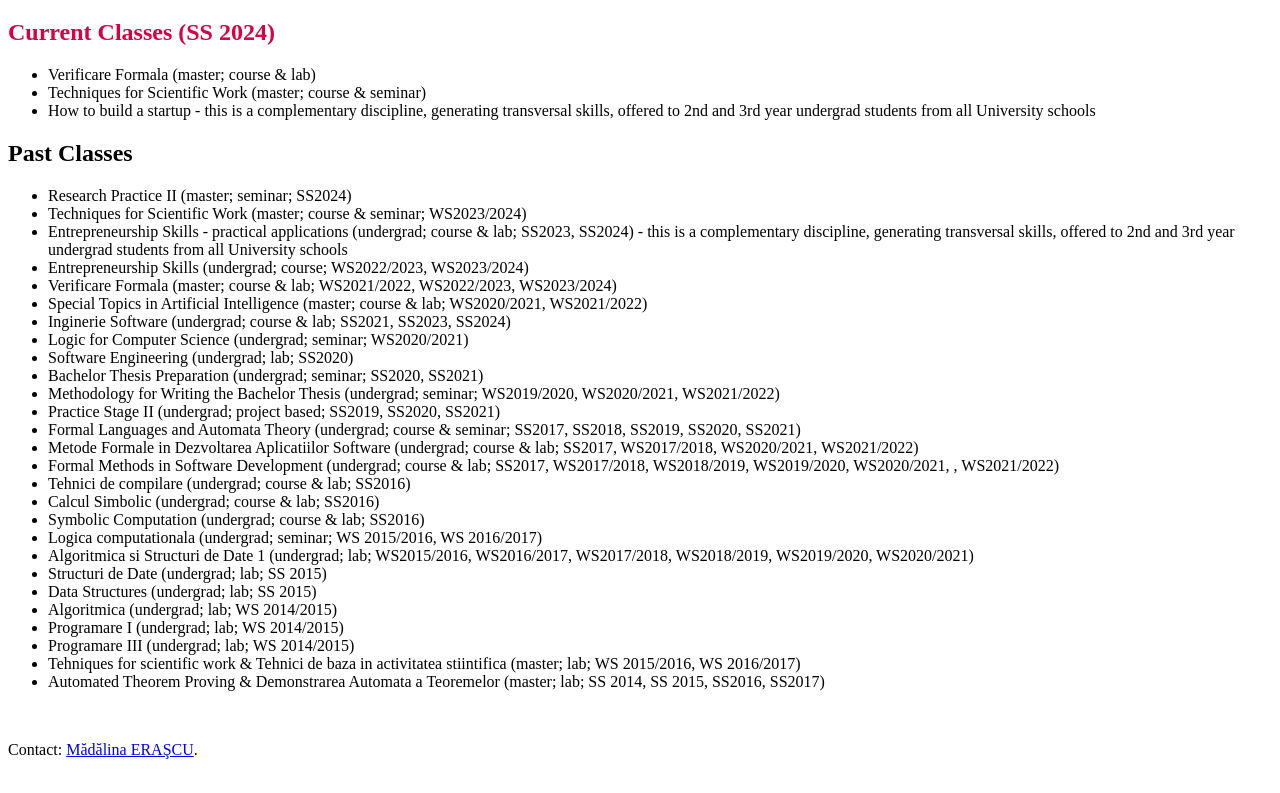
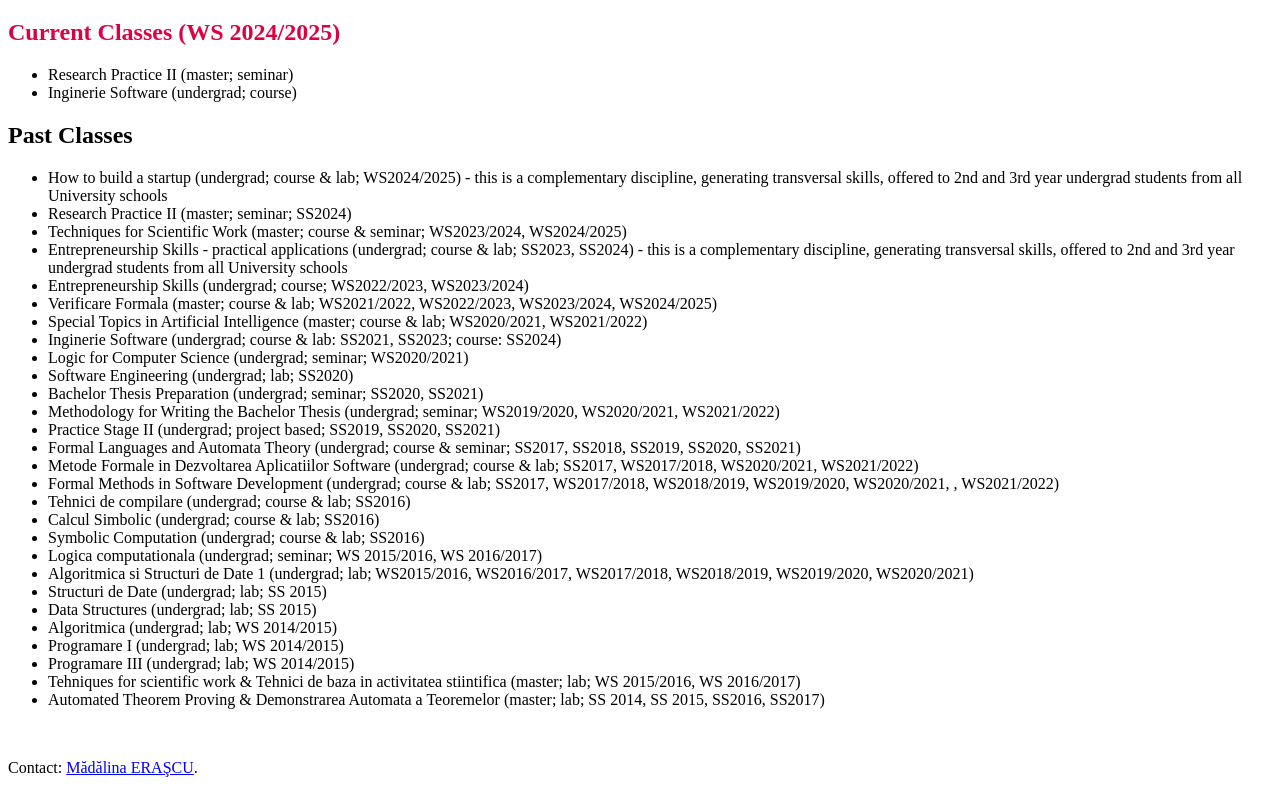
Before and after one commit to merascu/merascu.github.io, a plain HTML site: page links/teaching.html in a window 1280 px wide. Shown: the part 61-854 px from the top of the page. Drawn offline with Linux system fonts and the light colour scheme.

Commit message:
index, teaching

```diff
--- a/links/teaching.html
+++ b/links/teaching.html
@@ -21,29 +21,33 @@
     </p>-->
 
 <!--<b><font color="#FF0000">Office hours during the WS2021 - 2022: on request, online using Google Meet, by sending an email beforehand.</font></b>-->
-<h2><font color="#d80042">Current Classes (SS 2024)</font></h2>
+<h2><font color="#d80042">Current Classes (WS 2024/2025)</font></h2>
     <ul>
-        <li> Verificare Formala (master; course & lab)</li>
+        <!--<li>Verificare Formala (master; course & lab)</li>
         <li>Techniques for Scientific Work (master; course & seminar)</li>
         <li>How to build a startup - this is a
             complementary discipline, generating transversal skills, offered to 2nd and 3rd year undergrad students from all University schools</li>
-        </li>
-
+        </li>-->
+        <li>Research Practice II (master; seminar)</li>
+        <li>Inginerie Software</a> (undergrad; course) </li>
     </ul>
 
 
 <h2>Past Classes</font></h2>
 <ul>
+    <li>How to build a startup (undergrad; course & lab; WS2024/2025) - this is a
+        complementary discipline, generating transversal skills, offered to 2nd and 3rd year undergrad students from all University schools</li>
+    </li>
     <li>Research Practice II (master; seminar; SS2024)</li>
-    <li>Techniques for Scientific Work (master; course & seminar; WS2023/2024)</li>
+    <li>Techniques for Scientific Work (master; course & seminar; WS2023/2024, WS2024/2025)</li>
     <li>Entrepreneurship Skills - practical applications (undergrad; course & lab; SS2023, SS2024) - this is a
         complementary discipline, generating transversal skills, offered to 2nd and 3rd year undergrad students from all University schools</li>
     </li>
 <!--    <li> Inginerie Software</a> (undergrad; course; SS2024) </li>-->
     <li> Entrepreneurship Skills (undergrad; course; WS2022/2023, WS2023/2024)</li>
-    <li> Verificare Formala (master; course & lab; WS2021/2022, WS2022/2023, WS2023/2024)</li>
+    <li> Verificare Formala (master; course & lab; WS2021/2022, WS2022/2023, WS2023/2024, WS2024/2025)</li>
     <li> Special Topics in Artificial Intelligence (master; course & lab; WS2020/2021, WS2021/2022)</li>
-    <li> Inginerie Software</a> (undergrad; course & lab; SS2021, SS2023, SS2024) </li>
+    <li> Inginerie Software</a> (undergrad; course & lab: SS2021, SS2023; course: SS2024) </li>
     <li> Logic for Computer Science</a> (undergrad; seminar; WS2020/2021) </li>
     <li> Software Engineering</a> (undergrad; lab; SS2020) </li>
     <li> Bachelor Thesis Preparation</a> (undergrad; seminar; SS2020, SS2021) </li>
```
Also changed, not shown: index.html (+14 -0 lines).
